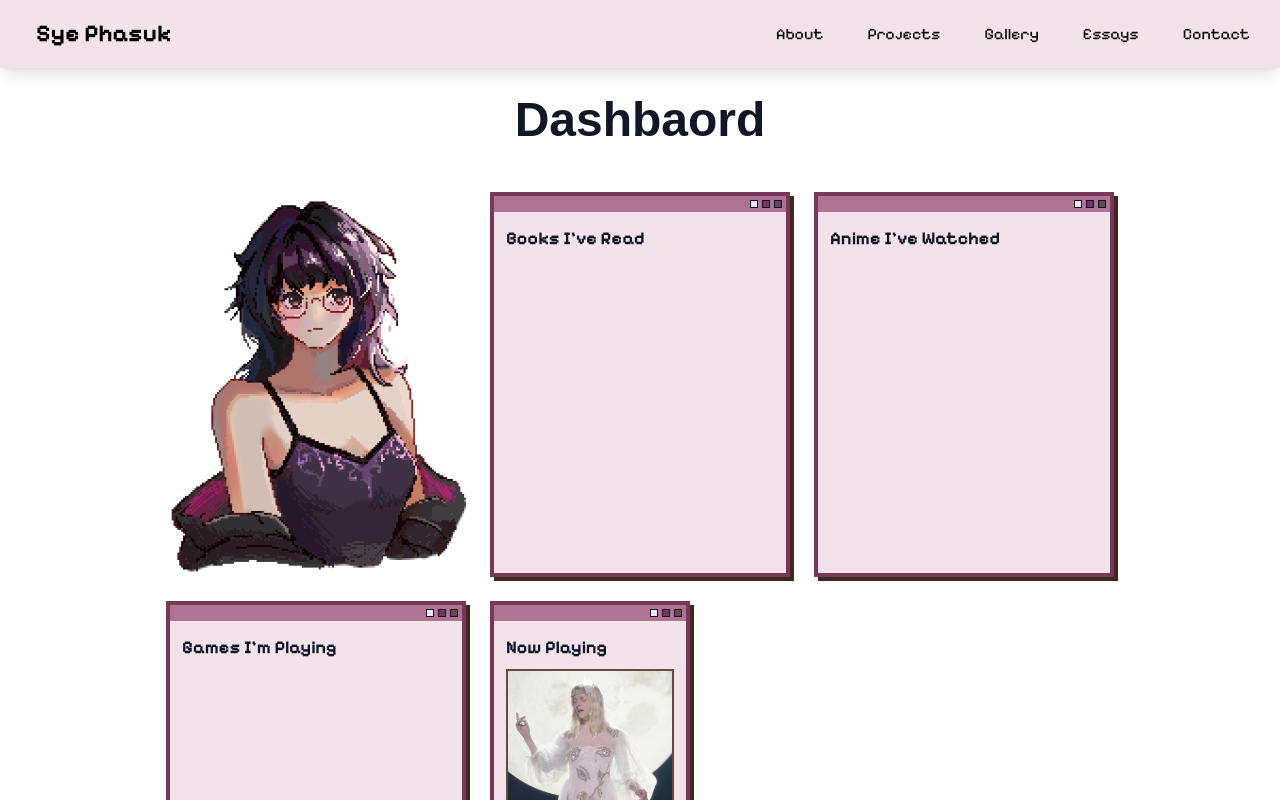
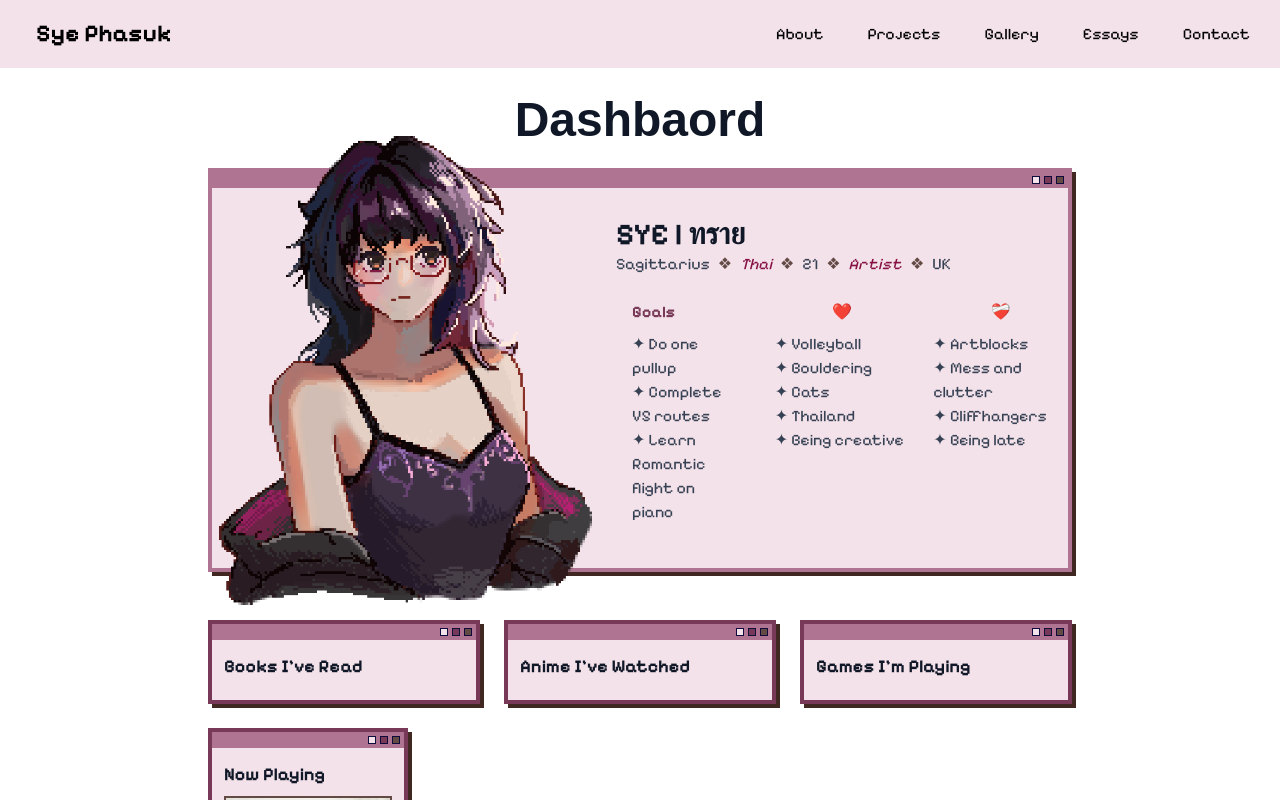
Before and after one commit to phasuk15/Sye-Phasuk, a Next.js app: page /dashboard in a window 1280 px wide. Shown: the top 800 px of the page. Built offline with nearby package versions, Linux system fonts and the light colour scheme; a web font is replaced by a local one.

Commit message:
Introduction of dashboard

```diff
--- a/app/dashboard/AnimeCard.tsx
+++ b/app/dashboard/AnimeCard.tsx
@@ -1,8 +1,8 @@
 import Image from "next/image";
 
 const anime = [
-  { title: "Mob Psycho", cover: "/anime1.jpg" },
-  { title: "Spirited Away", cover: "/anime2.jpg" },
+  { title: "Mob Psycho", cover: "/anime1.jpg", caption:"" },
+  { title: "Spirited Away", cover: "/anime2.jpg", caption:"" },
 ];
 
 
--- a/app/dashboard/page.tsx
+++ b/app/dashboard/page.tsx
@@ -30,13 +30,83 @@ const MediaCard: React.FC<{ image: string; label: string }> = ({
 
 const Dashboard = () => {
   return (
-    <div className="min-h-screen max-w-6xl mx-auto px-4 flex flex-col items-center pb-2">
+    <div className="min-h-screen max-w-4xl mx-auto px-4 flex flex-col items-center ">
+
         <h1 className="font-jersey font-bold text-5xl pt-24 pb-6">Dashbaord</h1>
-        <div className="max-w-6xl mx-auto p-6 grid grid-cols-1 md:grid-cols-3 gap-6">
-            <div>
-                <Image src="/persona.png" alt="sye" width={300} height={400}/>
+
+        {/* Introduction */}
+        <div className="font-pixelify bg-light-pink border-4 border-rosewood shadow-[4px_4px_0px_#412722]">
+            <div className="flex gap-1 justify-end p-1 bg-rosewood">
+                <span className="w-2 h-2 bg-light-pink border border-plum-brown"></span>
+                <span className="w-2 h-2 bg-raspberry border border-plum-brown"></span>
+                <span className="w-2 h-2 bg-mauve-brown border border-plum-brown"></span>
             </div>
-            {/* Books Section */}
+            <div className="elative w-full flex flex-col md:flex-row h-auto md:h-[380px] justify-start ">
+                <div className="md:-mt-16 flex-shrink-0">
+                    <Image
+                    src="/persona.png"
+                    alt="sye"
+                    width={380}
+                    height={400}
+                    className="z-10 mx-auto md:mx-0 "
+                    />
+                </div>
+
+                {/* Text */}
+                <div className="mt-4 md:mt-0 md:ml-6 flex flex-col justify-center text-center md:text-left">
+                    <h1 className="text-3xl font-bold">SYE | ทราย</h1>
+                    <div className="flex items-center gap-2 font-pixelify justify-center md:justify-start">
+                        <span className="text-gray-700">Sagittarius</span>
+                        <span className="text-mauve-brown">❖</span>
+                        <span className="text-pink-900 italic">Thai</span>
+                        <span className="text-mauve-brown">❖</span>
+                        <span className="text-gray-700">21</span>
+                        <span className="text-mauve-brown">❖</span>
+                        <span className="text-pink-900 italic">Artist</span>
+                        <span className="text-mauve-brown">❖</span>
+                        <span className="text-gray-700">UK</span>
+                    </div>
+                    <div className="grid grid-cols-1 md:grid-cols-3 gap-6 mt-2 font-pixelify text-center md:text-left">
+                        {/* Goals */}
+                        <div className="p-4 ">
+                            <p className="text-raspberry font-bold mb-2">Goals</p>
+                            <ul className=" text-gray-700">
+                                <li>✦ Do one pullup</li>
+                                <li>✦ Complete V5 routes</li>
+                                <li>✦ Learn Romantic flight on piano</li>
+                            </ul>
+                        </div>
+
+                        {/* Likes */}
+                        <div className="">
+                            <h3 className="text-raspberry font-bold mb-2 text-center pt-4">❤️</h3>
+                            <ul className=" text-gray-700">
+                                <li>✦ Volleyball</li>
+                                <li>✦ Bouldering</li>
+                                <li>✦ Cats</li>
+                                <li>✦ Thailand</li>
+                                <li>✦ Being creative</li>
+                            </ul>
+                        </div>
+
+                        {/* Dislikes */}
+                        <div className=" ">
+                            <h3 className="text-raspberry font-bold mb-2 text-center pt-4">❤️‍🩹</h3>
+                            <ul className=" text-gray-700 ">
+                                <li>✦ Artblocks</li>
+                                <li>✦ Mess and clutter</li>
+                                <li>✦ Cliffhangers</li>
+                                <li>✦ Being late</li>
+                            </ul>
+                        </div>
+
+                    </div>
+                </div>
+            </div>
+        </div>
+
+        <div className=" grid grid-cols-1 md:grid-cols-3 gap-6 w-full mt-12">
+
             <BookBoard/>
 
             <AnimeCard/>
--- a/app/sections/NavBar.tsx
+++ b/app/sections/NavBar.tsx
@@ -9,7 +9,7 @@ export default function Navbar() {
   const [isOpen, setIsOpen] = useState(false);
 
   return (
-    <nav className="fixed top-0 left-0 w-full bg-light-pink text-white p-4 flex justify-between items-center shadow-lg z-50">
+    <nav className="fixed top-0 left-0 w-full bg-light-pink text-white p-4 flex justify-between items-center z-50">
       {/* Logo */}
       <a href="/" className="text-2xl font-bold font-pixelify text-black px-5">
         Sye Phasuk
```
